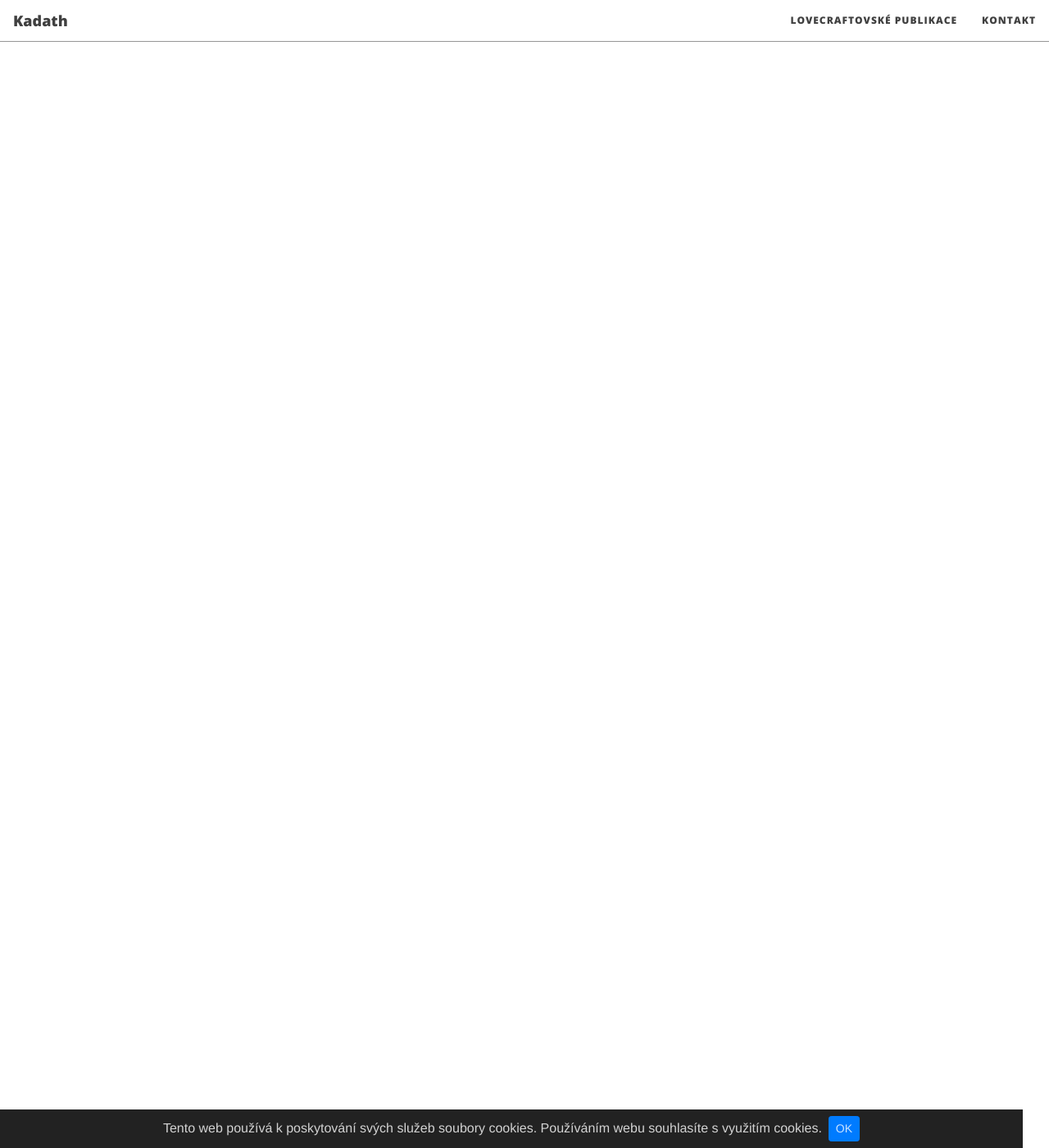
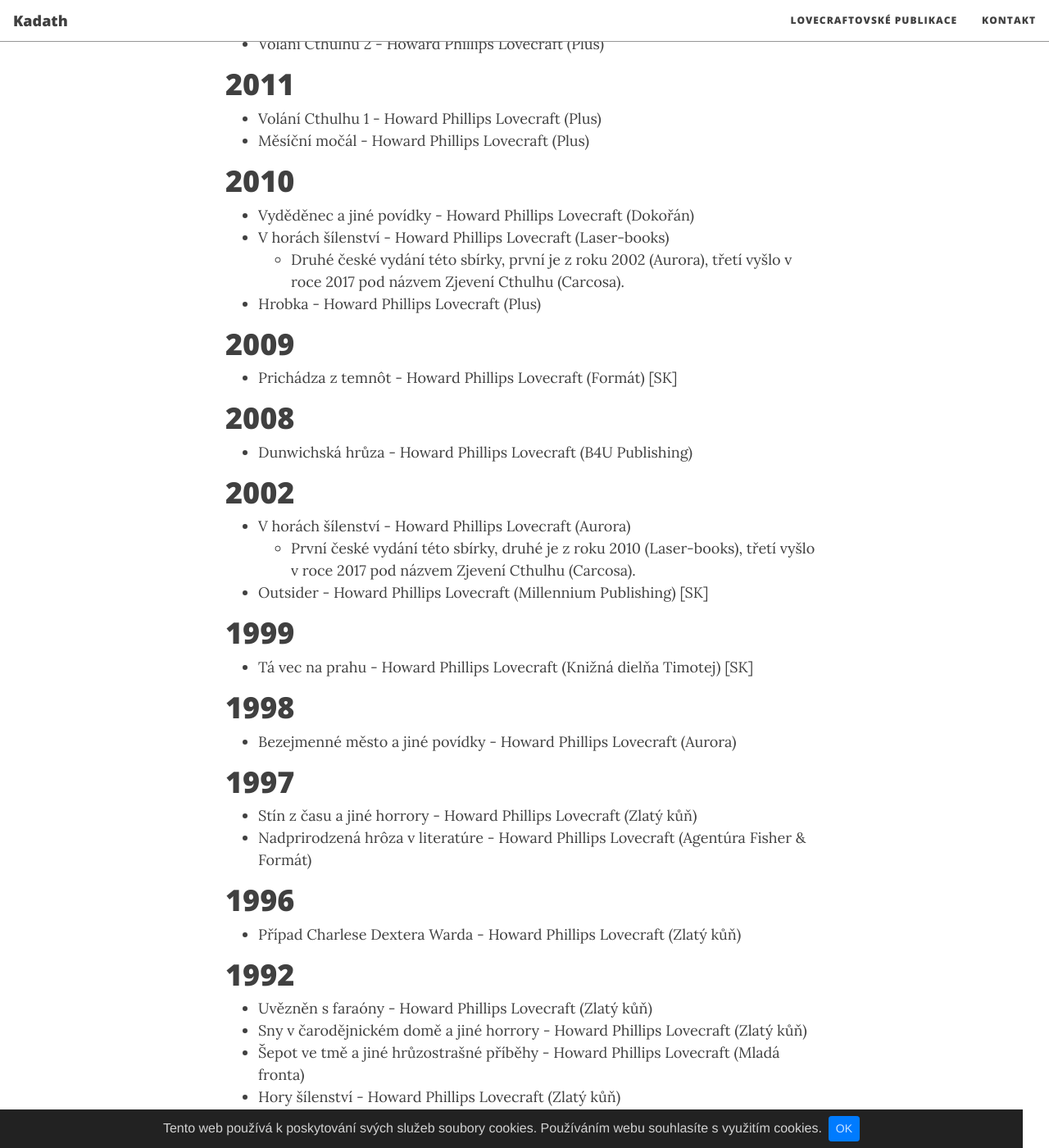
Before and after one commit to Chaoticum/kadath-blog, a Jekyll site: the page built from publikace.md, in a window 1280 px wide and 1400 px high, scrolled down 2406 px. Shown: the whole window at 82% size. Built offline with Jekyll 4.4.1, drawn with Linux system fonts in a browser that asks for light colours; nearby versions of some CDN libraries; some of the changed text lies outside the part shown.

Commit message:
db update

```diff
--- a/publikace.md
+++ b/publikace.md
@@ -19,12 +19,13 @@
 
 # 2020
 
-- Barva z kosmu - H. P. Lovecraft
+- Barva z kosmu - Howard Phillips Lovecraft (Carcosa)
   - LOVECRAFT, H. P. Barva z kosmu. Přeložil Milan ŽÁČEK, Redakce a korektury Tat & Cass, Petr STEJSKAL a Patrik LINHART. Kroměříž: Carcosa, 2020, 320 s. ISBN 978-80-88243-35-9.
 - Černá křídla Cthulhu 5 - S. T. Joshi
   - JOSHI, S. T. Černá křídla Cthulhu 5: Dvacet nových povídek lovecraftovského hororu. Přeložil Milan ŽÁČEK, Báseň přebásnil Filip PARDY. Praha: Euromedia Group, 2020, 336 s. Laser. ISBN 978-80-242-6848-4.
-- Hemživý chaos a jiné příběhy - S. T. Joshi
+- Hemživý chaos a jiné příběhy - Howard Phillips Lovecraft & S. T. Joshi (Argo)
   - JOSHI, S. T. Hemživý chaos a jiné příběhy. Svazek první. Přeložili Milan ŽÁČEK a Stanislava POŠUSTOVÁ-MENŠÍKOVÁ, Ilustroval Mikuláš PODPROCKÝ, Redakce Patrik LINHART a Petr STEJSKAL. Praha: Argo, 2020, 464 s. Fantastika. ISBN 978-80-257-2828-4. Revize a spolupráce H. P. Lovecrafta.
+- Smyčka Medúzy a jiné příběhy - Howard Phillips Lovecraft & S. T. Joshi (Argo)
 
 # 2019
 
@@ -34,8 +35,107 @@
   - MACHEN, Arthur. Temnota nepomíjí. Přeložil Patrik LINHART, Editoval Petr STEJSKAL, Doslov Martin MRSKOŠ. [Praha]: Malvern, 2019, 256 s. ISBN 978-80-7530-201-4.
 - Tramvaj č. 1852 - Lee Edward
   - LEE, Edward. Tramvaj č. 1852. Přeložil Milan ŽÁČEK, Redakce a korektury Petr STEJSKAL a Partrik LINHART. Kroměříž: Carcosa, 2019, 144 s. ISBN 978-80-88243-25-0.
+- Houby z Yuggothu - Howard Phillips Lovecraft (Straky na vrbě)
+- Houby z Yuggothu - Howard Phillips Lovecraft (Volvox Globator)
+- Černá křídla Cthulhu 4 - S. T. Joshi (Laser-books)
+
+# 2018
+
+- Vrby - Algernon Blackwood (Vyšehrad)
 
 # 2017
 
-- Zjevení Cthulhu - H. P. Lovecraft
+- Zjevení Cthulhu - Howard Phillips Lovecraft (Carcosa)
   - LOVECRAFT, H. P. Zjevení Cthulhu. Třetí vydání, (v Carcose vydání první). Přeložil Milan ŽÁČEK. Kroměříž: Carcosa, 2017, 320 s. ISBN 978-80-88243-06-9.
+  - Třetí české vydání této sbírky, první je z roku 2002 (Aurora), druhé je z roku 2010 (Laser-books).
+- Černá křídla Cthulhu 3 - S. T. Joshi (Laser-books)
+
+# 2016
+
+- Strážci z hlubin času - Howard Phillips Lovecraft & August Derleth (Volvox Globator)
+- Příšerný ženich a další příběhy mistrů hororu - více autorů (Garamond)
+
+# 2015
+
+- Černá křídla Cthulhu 2 - S. T. Joshi (Laser-books)
+
+# 2014
+
+- Stín nad Innsmouthem - Howard Phillips Lovecraft (Laser-books)
+- Černá křídla Cthulhu - S. T. Joshi (Laser-books)
+
+# 2013
+
+- Stín z času - Howard Phillips Lovecraft (Plus)
+
+# 2012
+
+- Volání Cthulhu 2 - Howard Phillips Lovecraft (Plus)
+
+# 2011
+
+- Volání Cthulhu 1 - Howard Phillips Lovecraft (Plus)
+- Měsíční močál - Howard Phillips Lovecraft (Plus)
+
+# 2010
+
+- Vyděděnec a jiné povídky - Howard Phillips Lovecraft (Dokořán)
+- V horách šílenství - Howard Phillips Lovecraft (Laser-books)
+  - Druhé české vydání této sbírky, první je z roku 2002 (Aurora), třetí vyšlo v roce 2017 pod názvem Zjevení Cthulhu (Carcosa).
+- Hrobka - Howard Phillips Lovecraft (Plus)
+
+# 2009
+
+- Prichádza z temnôt - Howard Phillips Lovecraft (Formát) [SK]
+
+# 2008
+
+- Dunwichská hrůza - Howard Phillips Lovecraft (B4U Publishing)
+
+# 2002
+
+- V horách šílenství - Howard Phillips Lovecraft (Aurora)
+  - První české vydání této sbírky, druhé je z roku 2010 (Laser-books), třetí vyšlo v roce 2017 pod názvem Zjevení Cthulhu (Carcosa).
+- Outsider - Howard Phillips Lovecraft (Millennium Publishing) [SK]
+
+# 1999
+
+- Tá vec na prahu - Howard Phillips Lovecraft (Knižná dielňa Timotej) [SK]
+
+# 1998
+
+- Bezejmenné město a jiné povídky - Howard Phillips Lovecraft (Aurora)
+
+# 1997
+
+- Stín z času a jiné horrory - Howard Phillips Lovecraft (Zlatý kůň)
+- Nadprirodzená hrôza v literatúre - Howard Phillips Lovecraft (Agentúra Fisher & Formát)
+
+# 1996
+
+- Případ Charlese Dextera Warda - Howard Phillips Lovecraft (Zlatý kůň)
+
+# 1992
+
+- Uvězněn s faraóny - Howard Phillips Lovecraft (Zlatý kůň)
+- Sny v čarodějnickém domě a jiné horrory - Howard Phillips Lovecraft (Zlatý kůň)
+- Šepot ve tmě a jiné hrůzostrašné příběhy - Howard Phillips Lovecraft (Mladá fronta)
+- Hory šílenství - Howard Phillips Lovecraft (Zlatý kůň)
+
+# 1991
+
+- V horách šílenství (převyprávění) - Petr Kachna (Nezávislý novinář)
+- K branám Stříbrného klíče - Howard Phillips Lovecraft (Zlatý kůň)
+
+# 1990
+
+- Volání Cthulhu - Howard Phillips Lovecraft (Zlatý kůň)
+- Stín nad Innsmouthem a jiné horrory - Howard Phillips Lovecraft (Zlatý kůň)
+- Hrůza v Dunwichi a jiné horory - Howard Phillips Lovecraft (Zlatý kůň)
+- Dagon a jiné horrory - Howard Phillips Lovecraft (Zlatý kůň)
+- Barva z kosmu - Howard Phillips Lovecraft (Zlatý kůň)
+
+# 1988
+
+- Necronomicon - Richard F. Hrabal [SK]
+  - LOVECRAFT, H. P. Necronomicon. [1.]. Sestavil Richard Fero Hrabal. [Bratislava]: CAD Press, 1988. ISBN neznámé.
```
